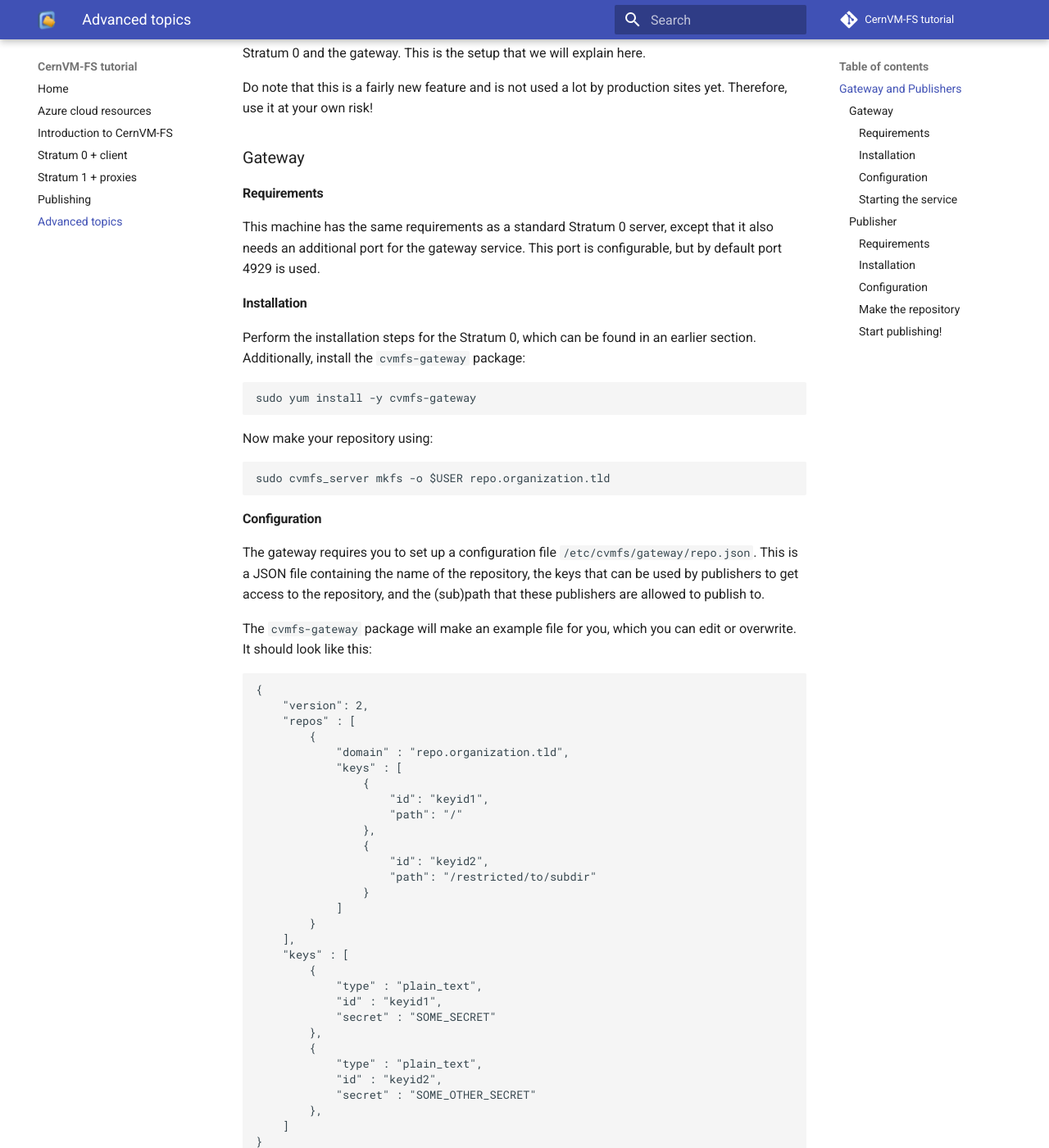
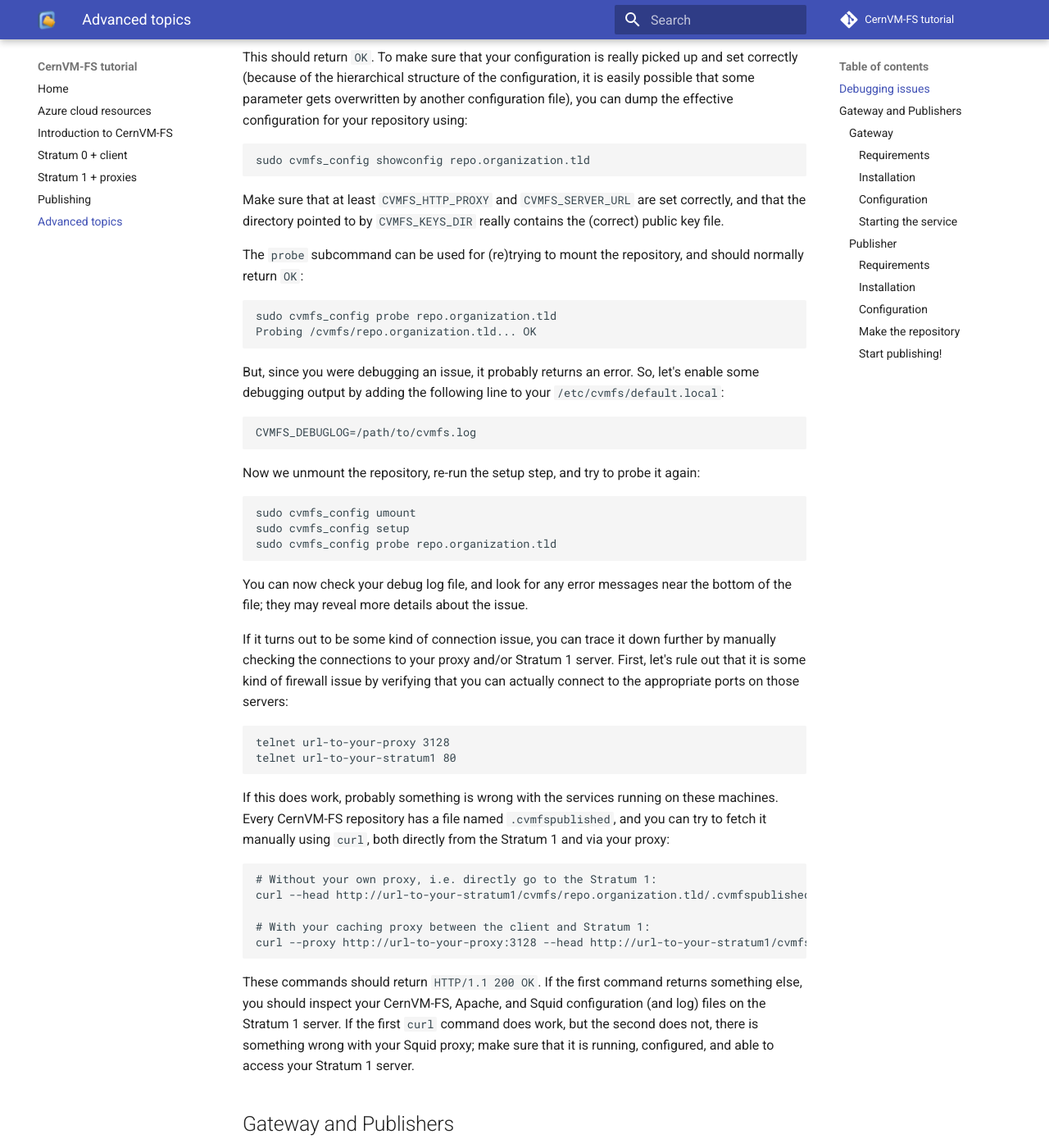
Before and after one commit to cvmfs-contrib/cvmfs-tutorial-2021, an MkDocs documentation site: the page built from docs/05_advanced.md, in a window 1280 px wide and 1400 px high, scrolled down 665 px. Shown: the whole window at 82% size. Built offline with MkDocs 1.6.1 and Material for MkDocs 9.7.7, drawn with Linux system fonts in a browser that asks for light colours; comment, search, counter and statistics services are not loaded; some of the changed text lies outside the part shown.

Commit message:
Add debugging section

````diff
--- a/docs/05_advanced.md
+++ b/docs/05_advanced.md
@@ -7,6 +7,61 @@
 - troubleshooting
 - exploding containers + use via Singularity
 	- demo
+
+## Debugging issues
+If you are experiencing issues with your CernVM-FS setup, there are various ways to start debugging.
+Most issues are caused by wrongly configured clients (either a configuration issue, or a wrong public key) and connection or firewall issues.
+
+In order to find the cause of the issue, we should first find out where the issue is being caused. You can start by checking the client configuration for syntax errors:
+```
+sudo cvmfs_config chksetup
+```
+This should return `OK`.  To make sure that your configuration is really picked up and set correctly
+(because of the hierarchical structure of the configuration, it is easily possible that some parameter gets overwritten by another configuration file),
+you can dump the effective configuration for your repository using:
+```
+sudo cvmfs_config showconfig repo.organization.tld
+```
+Make sure that at least `CVMFS_HTTP_PROXY` and `CVMFS_SERVER_URL` are set correctly, and that the directory pointed to by `CVMFS_KEYS_DIR` really contains the (correct) public key file.
+
+The `probe` subcommand can be used for (re)trying to mount the repository, and should normally return `OK`:
+```
+sudo cvmfs_config probe repo.organization.tld
+Probing /cvmfs/repo.organization.tld... OK
+```
+
+But, since you were debugging an issue, it probably returns an error. So, let's enable some debugging output by adding the following line to your `/etc/cvmfs/default.local`:
+```
+CVMFS_DEBUGLOG=/path/to/cvmfs.log
+```
+Now we unmount the repository, re-run the setup step, and try to probe it again:
+
+```
+sudo cvmfs_config umount
+sudo cvmfs_config setup
+sudo cvmfs_config probe repo.organization.tld
+```
+
+You can now check your debug log file, and look for any error messages near the bottom of the file; they may reveal more details about the issue.
+
+If it turns out to be some kind of connection issue, you can trace it down further by manually checking the connections to your proxy and/or Stratum 1 server.
+First, let's rule out that it is some kind of firewall issue by verifying that you can actually connect to the appropriate ports on those servers:
+```
+telnet url-to-your-proxy 3128
+telnet url-to-your-stratum1 80
+```
+
+If this does work, probably something is wrong with the services running on these machines.
+Every CernVM-FS repository has a file named `.cvmfspublished`, and you can try to fetch it manually using `curl`, both directly from the Stratum 1 and via your proxy:
+```
+# Without your own proxy, i.e. directly go to the Stratum 1:
+curl --head http://url-to-your-stratum1/cvmfs/repo.organization.tld/.cvmfspublished
+
+# With your caching proxy between the client and Stratum 1:
+curl --proxy http://url-to-your-proxy:3128 --head http://url-to-your-stratum1/cvmfs/repo.organization.tld/.cvmfspublished
+```
+
+These commands should return `HTTP/1.1 200 OK`. If the first command returns something else, you should inspect your CernVM-FS, Apache, and Squid configuration (and log) files on the Stratum 1 server. If the first `curl` command does work, but the second does not, there is something wrong with your Squid proxy; make sure that it is running, configured, and able to access your Stratum 1 server.
 
 
 ## Gateway and Publishers
````
